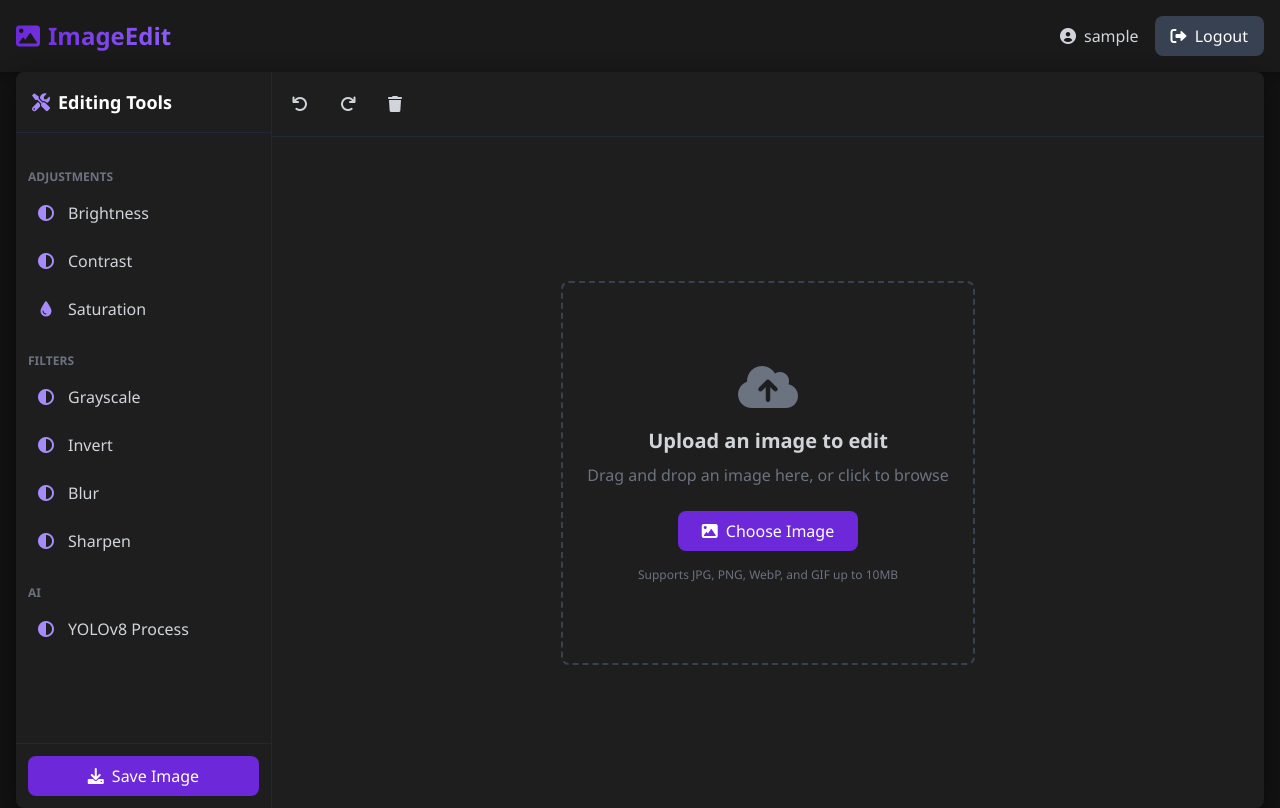
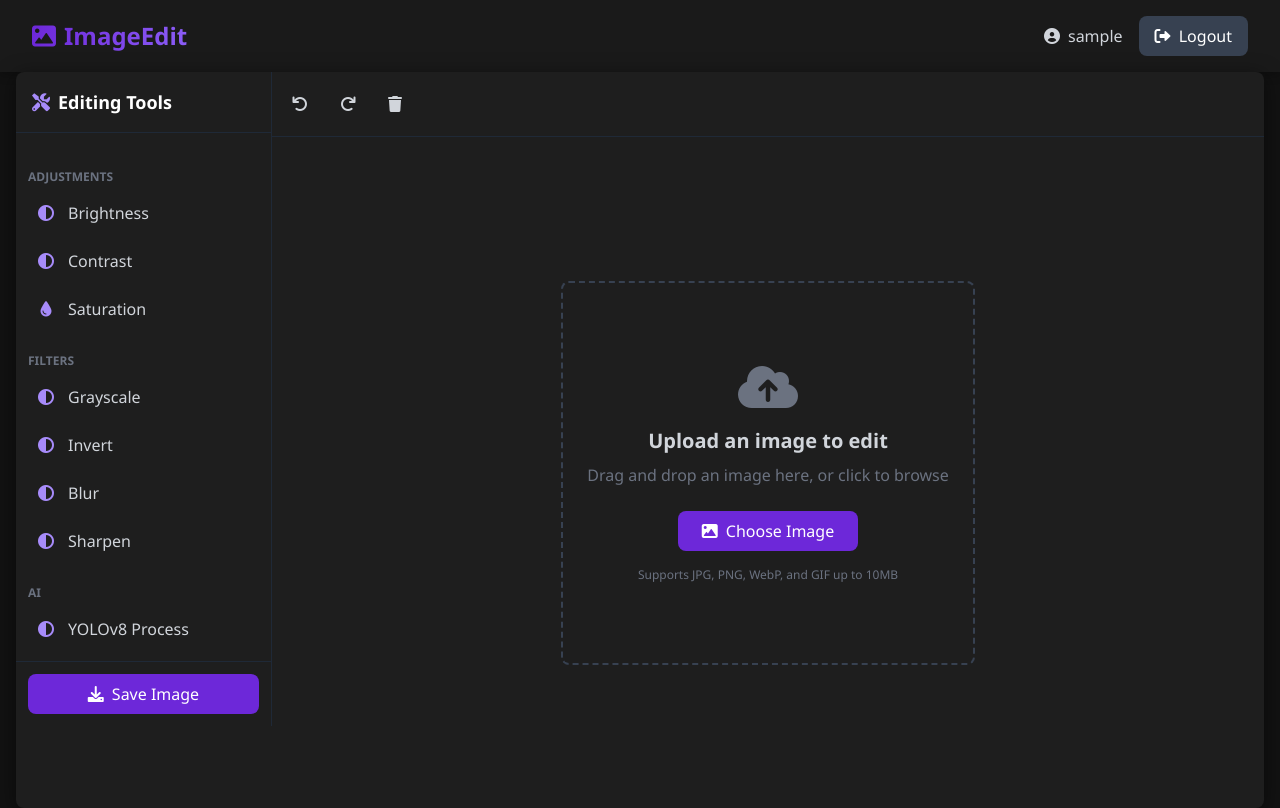
Before and after one commit to ih4temyself/project-image-editor, a Django app: page /home/ in a window 1280 px wide. Run offline with Django 5.2, Linux system fonts and the light colour scheme; the visitor is signed in with stand-in values (Sample User, id 1); some libraries are stand-ins or nearby versions.

Commit message:
changed a bit

```diff
--- a/backend/logics_dir/templates/index.html
+++ b/backend/logics_dir/templates/index.html
@@ -5,7 +5,7 @@
 {% block content %}
 {% if user.is_authenticated %}
   <!-- Image Editor Interface -->
-  <div class="flex min-h-[calc(100vh-4rem)] overflow-hidden rounded-xl card">
+ <div class="flex h-auto min-h-[calc(100vh-4rem)] rounded-xl card">
     <!-- Left Sidebar with Tools -->
     <div class="w-64 bg-[#1a1a1a] border-r border-gray-800 flex flex-col h-full">
       <!-- Sidebar content remains the same -->
--- a/backend/templates/base.html
+++ b/backend/templates/base.html
@@ -21,7 +21,7 @@
       border-radius: 8px;
       box-shadow: 0 4px 20px rgba(0, 0, 0, 0.5);
       transition: transform 0.3s ease, box-shadow 0.3s ease;
-      height: calc(100vh - 4rem);
+      min-height: calc(100vh - 4rem);
     }
     .card:hover {
       transform: translateY(-5px);
@@ -104,9 +104,9 @@
   </style>
 </head>
 <body>
-  <nav class="navbar p-4">
-    <div class="container mx-auto flex justify-between items-center">
-      <a href="{% url 'home' %}" class="text-2xl logo">
+<nav class="navbar p-4">
+  <div class="flex justify-between items-center px-4">
+    <a href="{% url 'home' %}" class="text-2xl logo">
         <i class="fas fa-image mr-2"></i>ImageEdit
       </a>
       <div>
```
